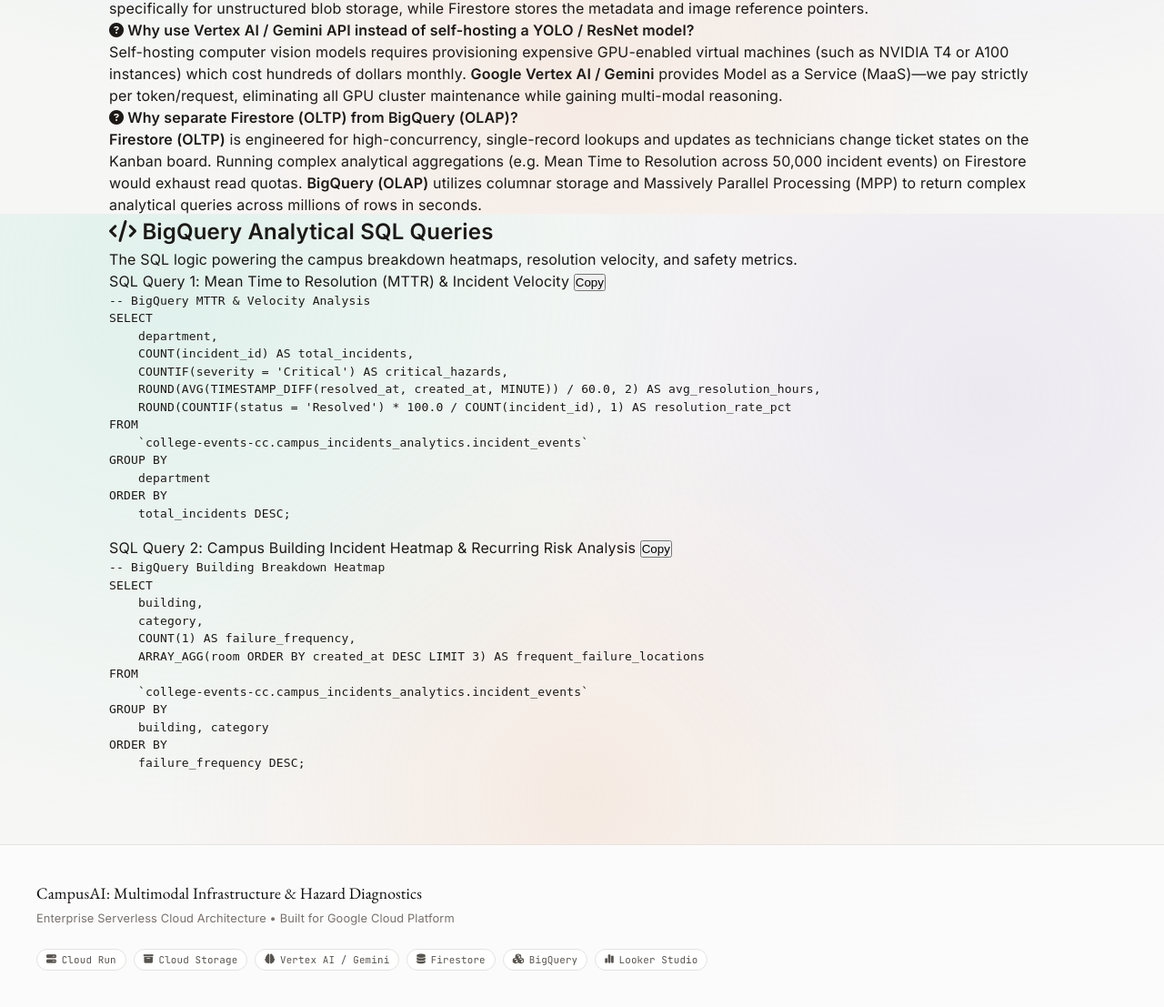
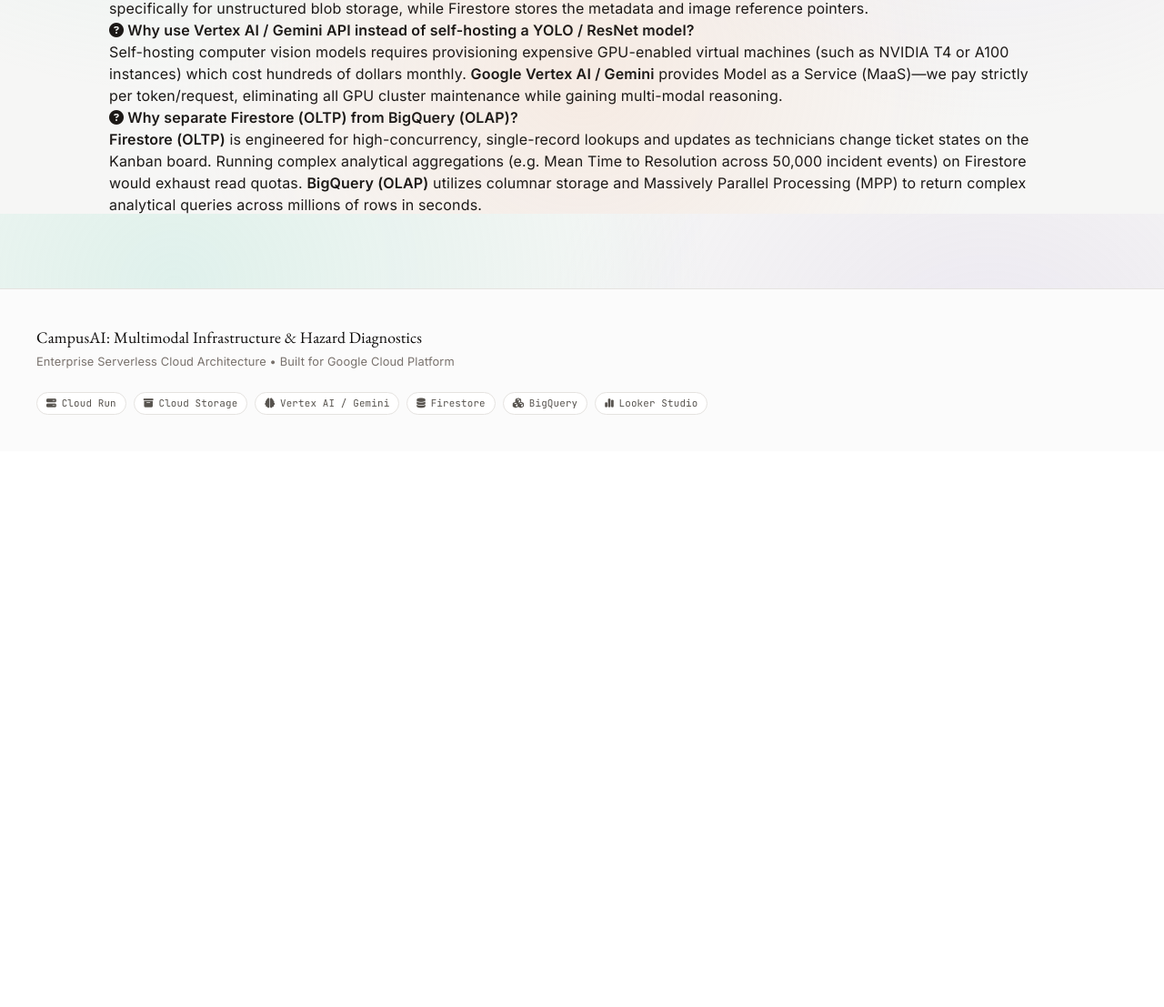
Before and after one commit to suyothan/campus-ai-incident-system, a FastAPI app: page /architecture in a window 1280 px wide. Shown: the part 1365-2472 px from the top of the page at 91% size. After the commit the page ends 1821 px from the top, so only its background shows below. Run offline with FastAPI, Linux system fonts and the light colour scheme.

Commit message:
Remove BigQuery Analytical SQL Queries section from GCP architecture page

```diff
--- a/templates/architecture.html
+++ b/templates/architecture.html
@@ -131,54 +131,5 @@
             </div>
         </div>
     </section>
-
-    <!-- BigQuery Analytical SQL Queries -->
-    <section class="section-container">
-        <div class="section-header">
-            <div>
-                <h2 class="section-title"><i class="fa-solid fa-code"></i> BigQuery Analytical SQL Queries</h2>
-                <p class="section-desc">The SQL logic powering the campus breakdown heatmaps, resolution velocity, and safety metrics.</p>
-            </div>
-        </div>
-
-        <div class="code-preview-card">
-            <div class="code-header">
-                <span>SQL Query 1: Mean Time to Resolution (MTTR) & Incident Velocity</span>
-                <button class="btn-copy" onclick="navigator.clipboard.writeText(document.getElementById('sql1').innerText); alert('Copied to clipboard!')">Copy</button>
-            </div>
-            <pre><code id="sql1">-- BigQuery MTTR & Velocity Analysis
-SELECT
-    department,
-    COUNT(incident_id) AS total_incidents,
-    COUNTIF(severity = 'Critical') AS critical_hazards,
-    ROUND(AVG(TIMESTAMP_DIFF(resolved_at, created_at, MINUTE)) / 60.0, 2) AS avg_resolution_hours,
-    ROUND(COUNTIF(status = 'Resolved') * 100.0 / COUNT(incident_id), 1) AS resolution_rate_pct
-FROM
-    `college-events-cc.campus_incidents_analytics.incident_events`
-GROUP BY
-    department
-ORDER BY
-    total_incidents DESC;</code></pre>
-        </div>
-
-        <div class="code-preview-card" style="margin-top: 1rem;">
-            <div class="code-header">
-                <span>SQL Query 2: Campus Building Incident Heatmap & Recurring Risk Analysis</span>
-                <button class="btn-copy" onclick="navigator.clipboard.writeText(document.getElementById('sql2').innerText); alert('Copied to clipboard!')">Copy</button>
-            </div>
-            <pre><code id="sql2">-- BigQuery Building Breakdown Heatmap
-SELECT
-    building,
-    category,
-    COUNT(1) AS failure_frequency,
-    ARRAY_AGG(room ORDER BY created_at DESC LIMIT 3) AS frequent_failure_locations
-FROM
-    `college-events-cc.campus_incidents_analytics.incident_events`
-GROUP BY
-    building, category
-ORDER BY
-    failure_frequency DESC;</code></pre>
-        </div>
-    </section>
 </div>
 {% endblock %}
```
